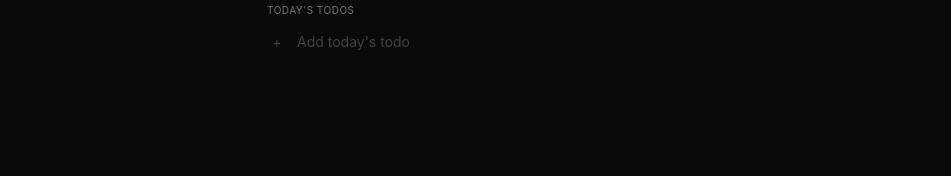
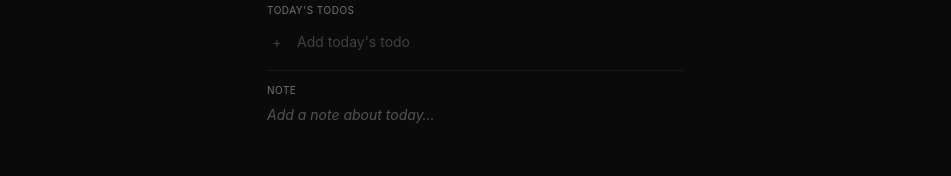
Before and after one commit to rz-arun/my-journal, a SvelteKit app: page / in a window 1280 px wide. Shown: the part 325-501 px from the top of the page, without its empty margins (165-1116 px from the left). Built offline with nearby package versions, Linux system fonts and the light colour scheme.

Commit message:
feat(today): optional daily note with blur-to-save

```diff
--- /dev/null
+++ b/src/components/DailyNote.svelte
@@ -0,0 +1,38 @@
+<script lang="ts">
+  import { upsertDayNote, getDayNote } from '$lib/db';
+  import { dataVersion } from '$lib/store';
+
+  let { date }: { date: string } = $props();
+
+  let text = $state('');
+  let expanded = $state(false);
+
+  $effect(() => {
+    $dataVersion;
+    date;
+    (async () => {
+      text = await getDayNote(date);
+    })();
+  });
+
+  async function onBlur() {
+    await upsertDayNote(date, text.trim());
+    if (text.trim() === '') expanded = false;
+  }
+</script>
+
+<section class="mt-3 pt-3 border-t border-neutral-900">
+  <div class="text-[10px] uppercase tracking-wider text-neutral-500 mb-1">Note</div>
+  {#if expanded || text}
+    <textarea
+      class="w-full bg-transparent text-sm text-neutral-200 outline-none resize-none"
+      rows="4"
+      placeholder="How was today?"
+      bind:value={text}
+      onblur={onBlur}></textarea>
+  {:else}
+    <button
+      class="text-sm text-neutral-600 italic"
+      onclick={() => expanded = true}>Add a note about today…</button>
+  {/if}
+</section>
--- a/src/routes/+page.svelte
+++ b/src/routes/+page.svelte
@@ -4,6 +4,7 @@
   import { prevDay } from '$lib/date';
   import HabitRow from '../components/HabitRow.svelte';
   import AdHocTodos from '../components/AdHocTodos.svelte';
+  import DailyNote from '../components/DailyNote.svelte';
 
   const EMPTY_COMPLETIONS: ReadonlySet<string> = new Set();
 
@@ -86,4 +87,5 @@
   </div>
 
   <AdHocTodos date={$todayStore} />
+  <DailyNote date={$todayStore} />
 </main>
```
